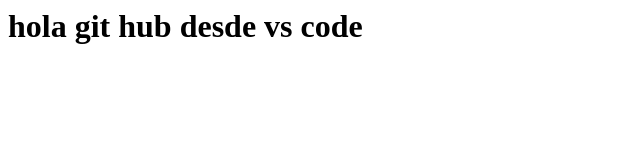
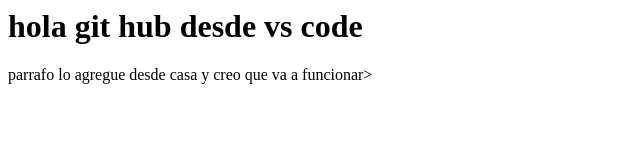
Before and after one commit to casas3054-droid/practica-git, a plain HTML site: page index.html in a window 1280 px wide. Shown: the whole page, without its empty margins (0-640 px from the left). Drawn offline with Linux system fonts and the light colour scheme.

Commit message:
agregando un parrafo nuevo

```diff
--- a/index.html
+++ b/index.html
@@ -1 +1,2 @@
 <h1>hola git hub desde vs code</h1>
+<p> parrafo lo agregue desde casa y creo que va a funcionar>
```
